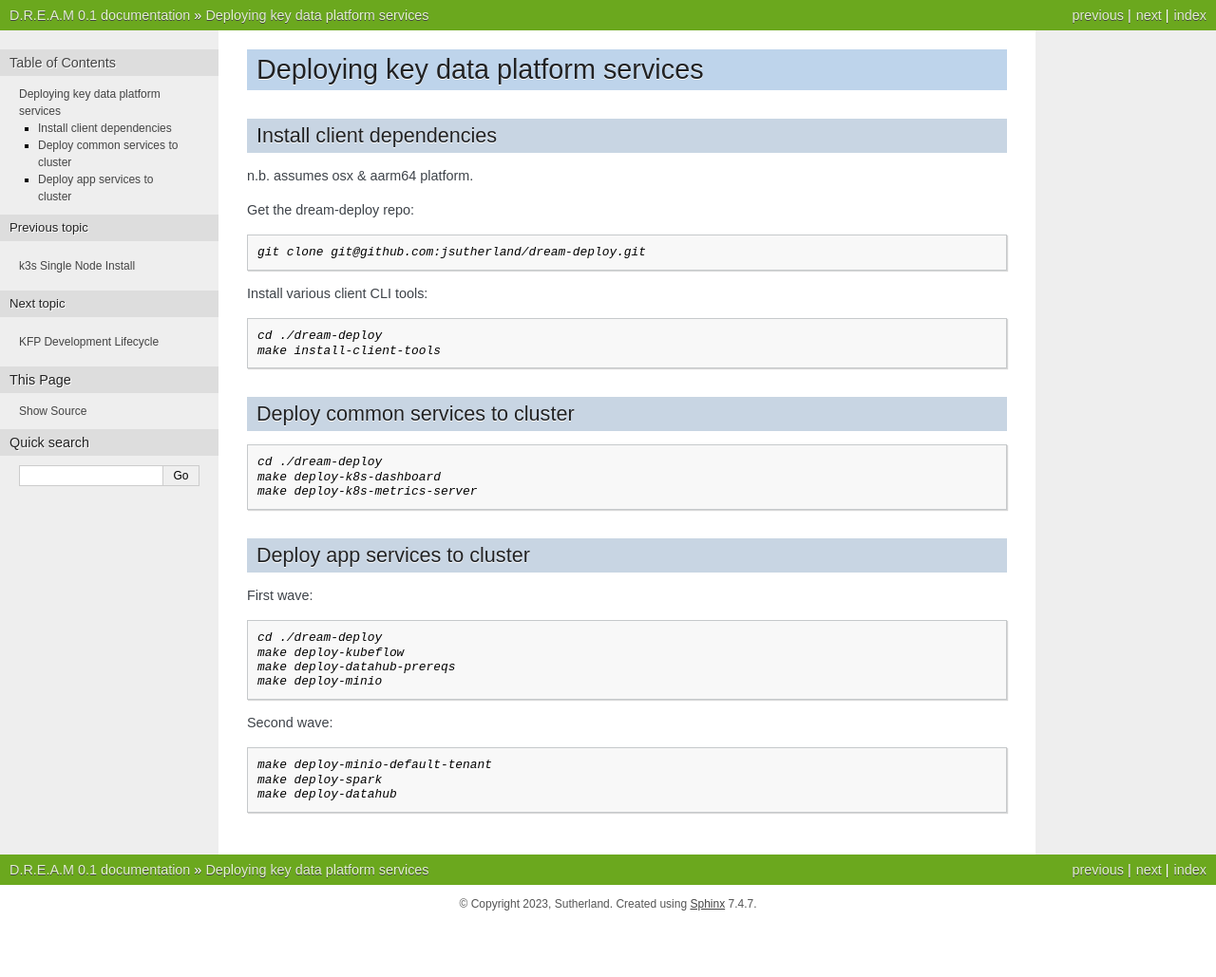
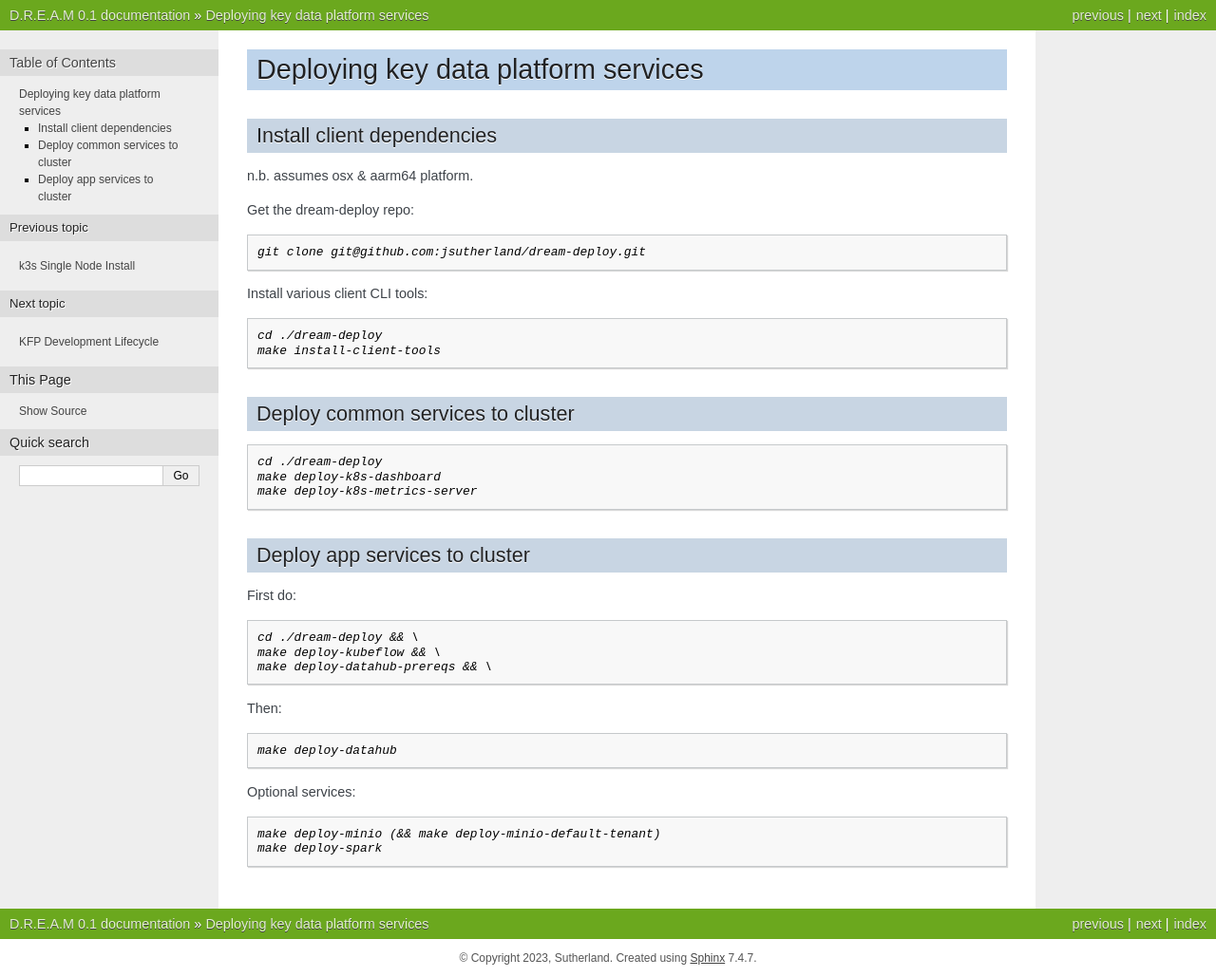
Before and after one commit to jsutherland/dream-docs, a Sphinx documentation site: the page built from docs/source/deploying-key-data-platform-services.rst, in a window 1280 px wide. Shown: the whole page at 95% size. Built offline with Sphinx 7.4.7, drawn with Linux system fonts in a browser that asks for light colours; before the commit the page ends 972 px from its top, so only the background shows below that.

```diff
--- a/docs/source/deploying-key-data-platform-services.rst
+++ b/docs/source/deploying-key-data-platform-services.rst
@@ -34,19 +34,23 @@ Deploy common services to cluster
 Deploy app services to cluster
 --------------------------------------
 
-First wave:
+First do:
 
 .. code-block:: console
 
-    cd ./dream-deploy
-    make deploy-kubeflow
-    make deploy-datahub-prereqs
-    make deploy-minio
+    cd ./dream-deploy && \
+    make deploy-kubeflow && \
+    make deploy-datahub-prereqs && \
 
-Second wave:
+Then:
 
 .. code-block:: console
 
-    make deploy-minio-default-tenant
+    make deploy-datahub
+
+Optional services:
+
+.. code-block:: console
+
+    make deploy-minio (&& make deploy-minio-default-tenant)
     make deploy-spark
-    make deploy-datahub
```
Also changed, not shown: 2 other files.
